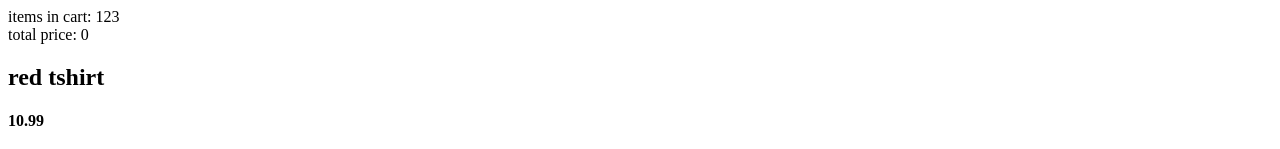
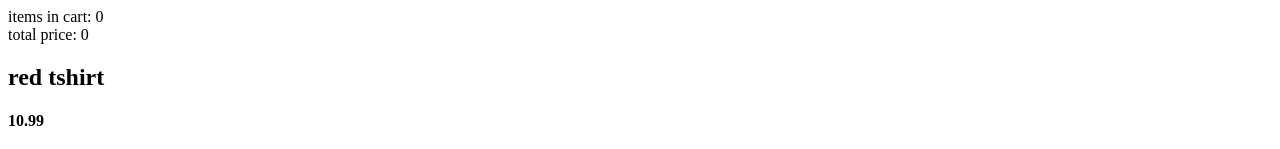
Before and after one commit to MarcoTheFrontEndGuy/reactjs-02-shopping-cart-context, a React (Create React App) app: page / in a window 1280 px wide. Shown: the top 149 px of the page. Built offline with nearby package versions, Linux system fonts and the light colour scheme.

Commit message:
the useState hook setCart changes the value inherited from context api

```diff
--- a/src/Cart.js
+++ b/src/Cart.js
@@ -6,9 +6,9 @@ export default function Cart() {
    const [cart, setCart] = useContext(CartContext);
   return (
     <div>
-       <span>items in cart: {cart}</span>
+       <span>items in cart: {cart.length}</span>
        <br />
-       <span>total price: 0</span>
+       <span>total price: {cart.length}</span>
     </div>
   )
 }
--- a/src/CartContext.js
+++ b/src/CartContext.js
@@ -5,7 +5,7 @@ export const CartContext = createContext();
 
 
 export const CartProvider = (props) => {
-   const [cart, setCart] = useState([1,2,3]);
+   const [cart, setCart] = useState([]);
    return (
       <CartContext.Provider value={[cart, setCart]}>
          { props.children }
--- a/src/Tshirt.js
+++ b/src/Tshirt.js
@@ -1,9 +1,18 @@
 import React from 'react'
+import { useContext } from 'react'
+import { CartContext } from './CartContext'
+
 
 export default function Tshirt(props) {
+   const [cart, setCart] = useContext(CartContext);
+   const tshirt = {name: props.name, price: props.price}
    const addToCart = () => {
-      // console.log("clicked");
+      console.log("clicked");
+
+      setCart(previousState => [...previousState, tshirt]);
+
    }
+
   return (
     <div>
        <h2>{props.name}</h2>
```
